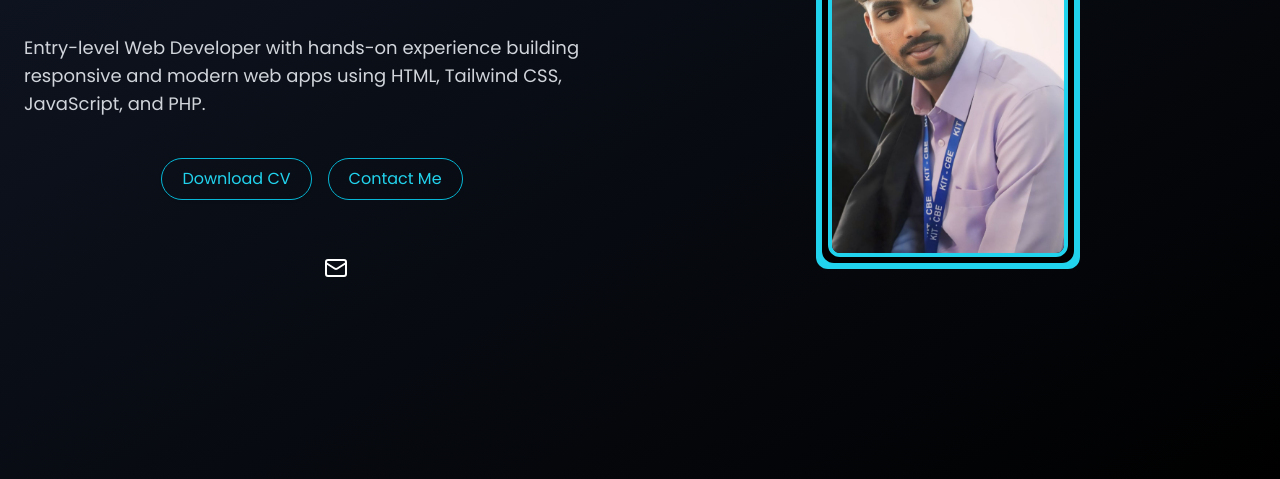
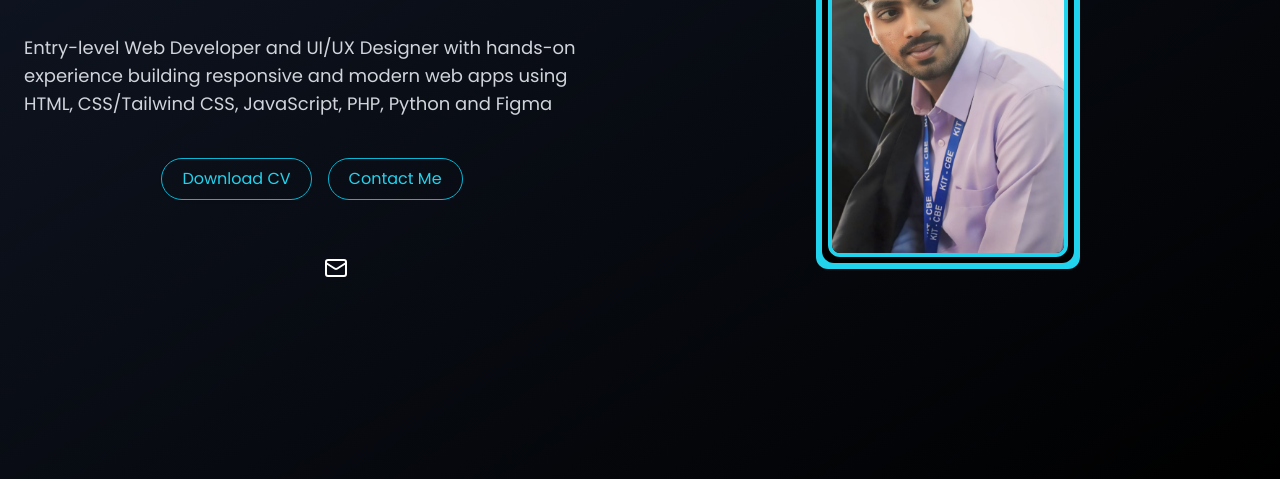
Before and after one commit to samayarajwebdeveloper/Portfolio, a plain HTML site: page index.html in a window 1280 px wide. Shown: the part 321-800 px from the top of the page. Drawn offline with nearby package versions, Linux system fonts and the light colour scheme; some icons are missing.

Commit message:
change text

```diff
--- a/index.html
+++ b/index.html
@@ -70,8 +70,8 @@
 
       <!-- Description -->
       <p class="home-animate opacity-0 delay-3 text-lg max-w-xl text-gray-300">
-        Entry-level Web Developer with hands-on experience building responsive and modern web apps using HTML, Tailwind
-        CSS, JavaScript, and PHP.
+        Entry-level Web Developer and UI/UX Designer with hands-on experience building responsive and modern web apps using HTML, CSS/Tailwind
+        CSS, JavaScript, PHP, Python and Figma
       </p>
 
       <!-- Buttons -->
```
